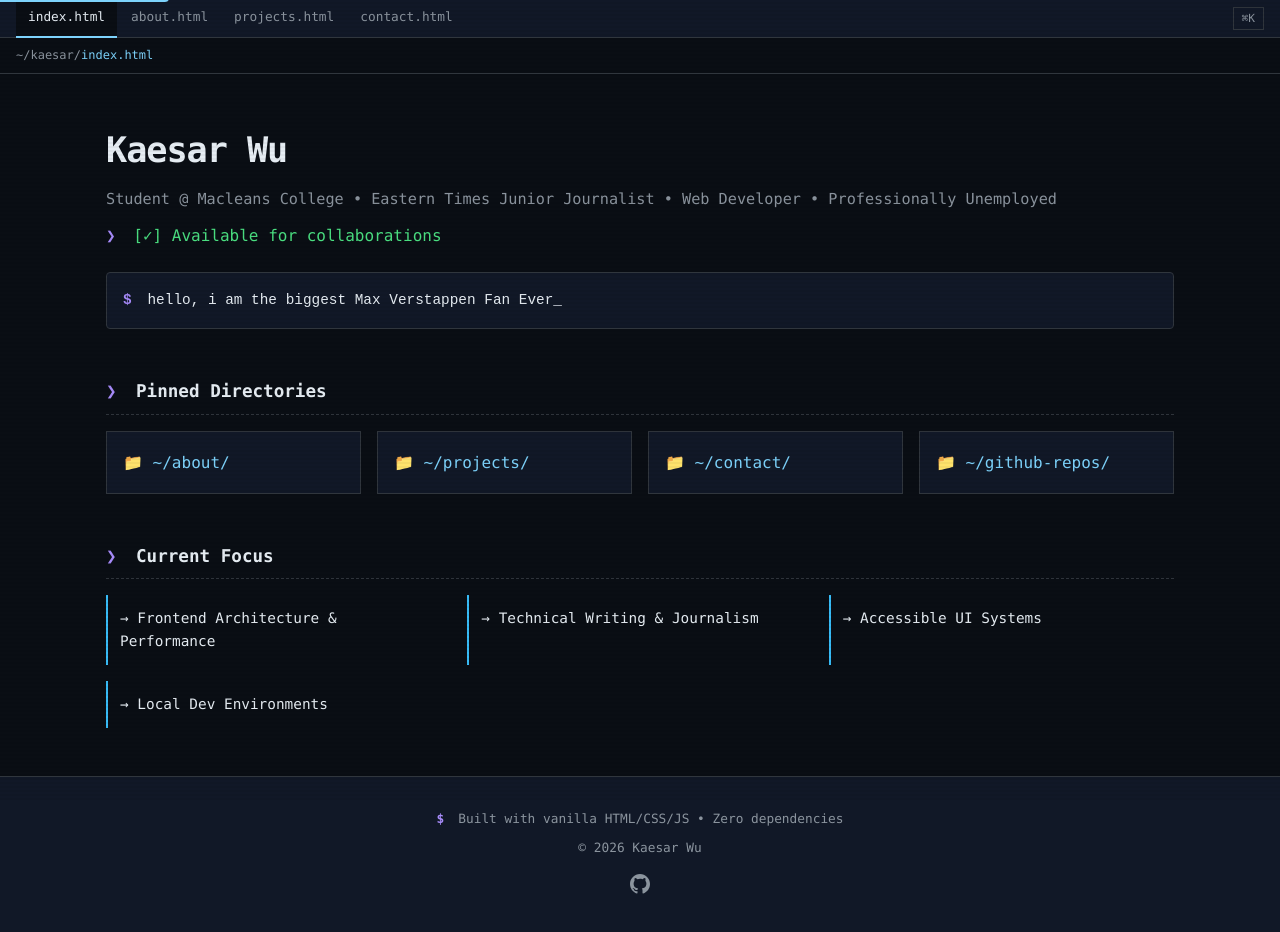
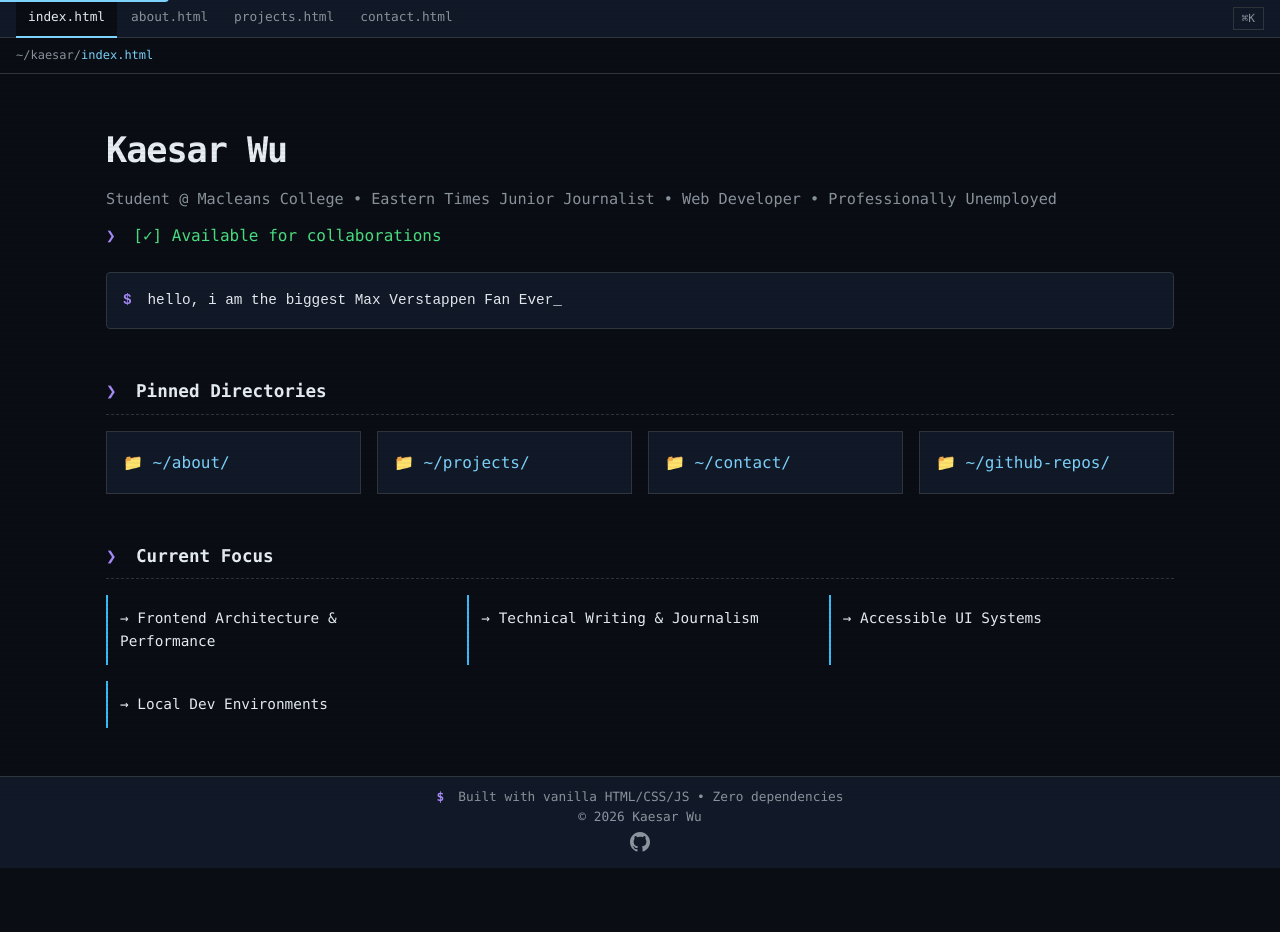
Before and after one commit to kaesarwudev-ux/Portfolio, a plain HTML site: page index.html in a window 1280 px wide. After the commit the page ends 868 px from the top, so only its background shows below. Drawn offline with Linux system fonts and the light colour scheme.

Commit message:
made footer cleaner

```diff
--- a/assets/css/layout.css
+++ b/assets/css/layout.css
@@ -101,13 +101,11 @@ main {
 .palette-item:hover, .palette-item[aria-selected="true"] { background: rgba(125, 211, 252, 0.1); }
 .palette-item .path { font-size: 0.75rem; color: var(--color-text-dim); margin-left: auto; }
 
-.site-footer { margin-top: auto; padding: var(--spacing-lg) var(--spacing-md); border-top: 1px solid var(--color-border); background: var(--color-surface); text-align: center; position: relative; }
-.footer-meta { font-size: 0.8rem; color: var(--color-text-dim); }
-.footer-meta p { margin: 0.5rem 0; }
-.github-link { display: inline-block; margin: 0.5rem; color: var(--color-text-dim); transition: color var(--transition-fast); }
+.site-footer { margin-top: auto; padding: 0.5rem var(--spacing-md); border-top: 1px solid var(--color-border); background: var(--color-surface); text-align: center; position: relative; }
+.footer-meta { font-size: 0.8rem; color: var(--color-text-dim); line-height: 1.2; }
+.footer-meta p { margin: 0.25rem 0; }
+.github-link { display: inline-block; margin: 0.25rem 0; color: var(--color-text-dim); transition: color var(--transition-fast); }
 .github-link:hover, .github-link:focus { color: var(--color-ice); }
-.easter-footer { opacity: 0; transition: opacity 0.25s; font-size: 0.7rem; color: var(--color-text-dim); margin-top: 6px; display: block; }
-.footer-year:hover + .easter-footer, .footer-year:focus-visible + .easter-footer { opacity: 0.9; }
 
 /* TODO: refine mobile breakpoint for tablet landscape */
 @media (max-width: 768px) {
```
